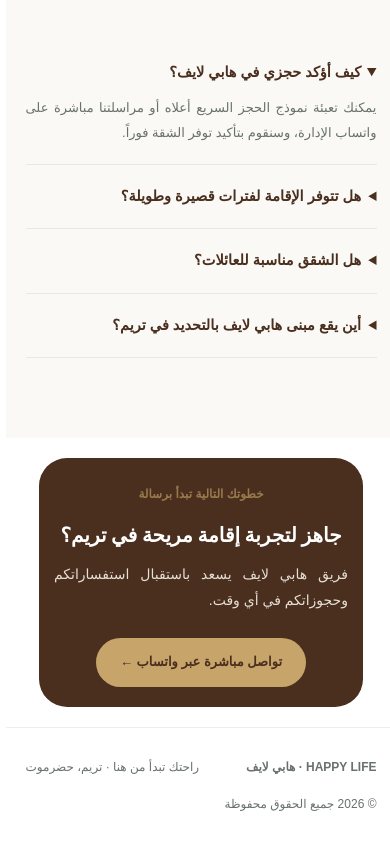
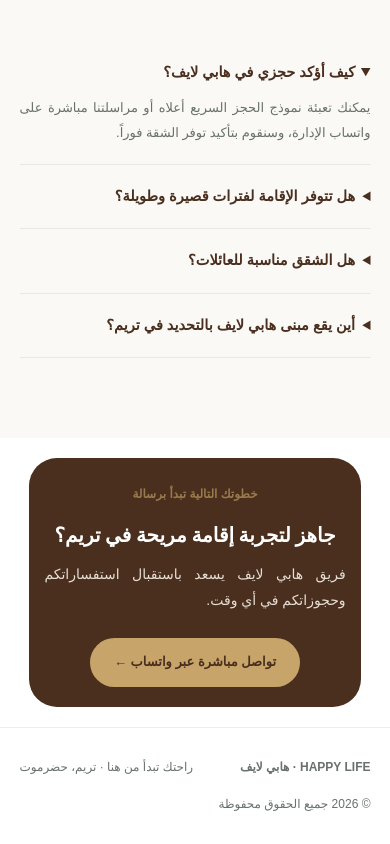
Before and after one commit to algmal214-sudo/HappyLife-Landing-Page, a plain HTML site: page index.html in a window 390 px wide. Shown: the part 6997-7841 px from the top of the page. Drawn offline with Linux system fonts and the light colour scheme; a web font is replaced by a local one.

Commit message:
Update index.html

```diff
--- a/index.html
+++ b/index.html
@@ -377,6 +377,36 @@ section.pad{padding:80px 0}
     .whatsapp, .whatsapp-float, a[href*="whatsapp"] {
       bottom: 25px !important;
       left: 18px !important;
+    }
+  }
+  /* حل جذري شامل لمشكلة التمرير الأفقي وتوسيط الصفحة وإطار الحجز */
+  html, body {
+    overflow-x: hidden !important;
+    width: 100% !important;
+    max-width: 100% !important;
+    box-sizing: border-box;
+  }
+
+  *, *:before, *:after {
+    box-sizing: border-box;
+  }
+
+  @media (max-width: 768px) {
+    /* توسيط وضبط مقاسات الإطار البني للحجز */
+    .booking-panel, .contact-panel {
+      width: 92% !important;
+      margin: 0 auto !important;
+      padding: 20px 15px !important;
+      overflow: hidden !important;
+    }
+
+    /* جعل العنوان يتلف بمرونة داخل الإطار دون خروج */
+    .booking-panel h2, .contact-panel h2 {
+      font-size: 21px !important;
+      line-height: 1.5 !important;
+      word-break: break-word !important;
+      white-space: normal !important;
+      padding: 0 5px !important;
     }
   }
 </style>
```
